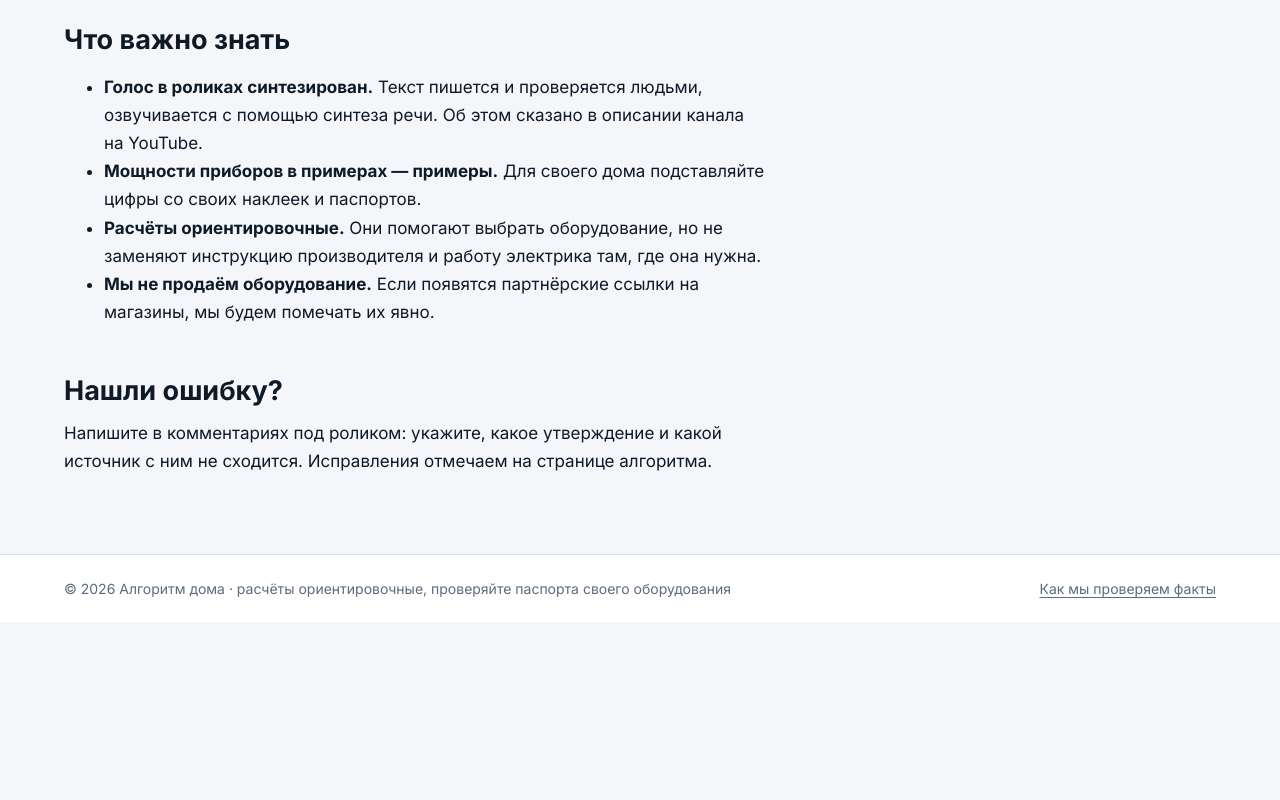
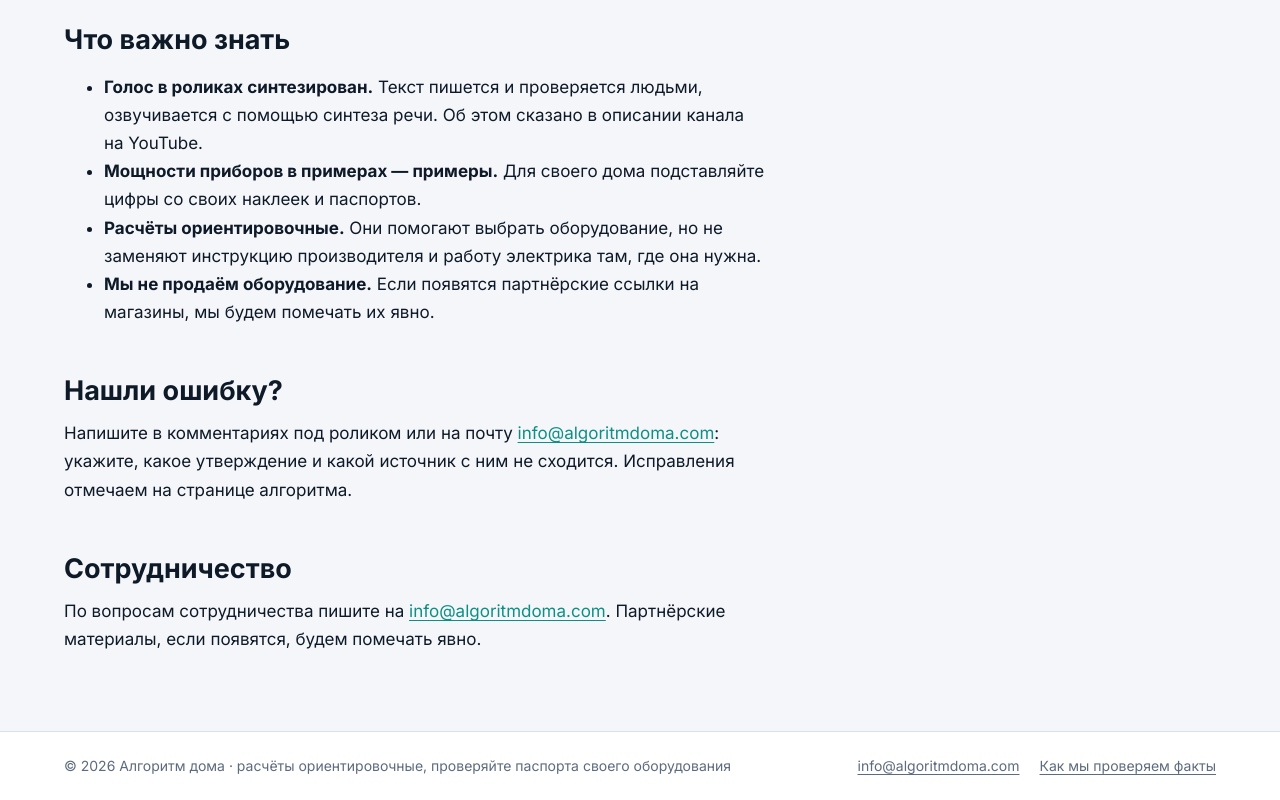
Before and after one commit to VladimirPavlenko207/algoritm-doma, a plain HTML site: page o-proekte/index.html in a window 1280 px wide. Shown: the part 705-1505 px from the top of the page. Before the commit the page ends 1327 px from the top, so only its background shows below. Drawn offline with Linux system fonts and the light colour scheme; a web font is replaced by a local one.

Commit message:
Add files via upload

```diff
--- a/o-proekte/index.html
+++ b/o-proekte/index.html
@@ -23,6 +23,9 @@
   </ul>
 
   <h2>Нашли ошибку?</h2>
-  <p>Напишите в комментариях под роликом: укажите, какое утверждение и какой источник с ним не сходится. Исправления отмечаем на странице алгоритма.</p>
+  <p>Напишите в комментариях под роликом или на почту <a class="mail" data-u="info" data-d="algoritmdoma.com" href="#">info<span aria-hidden="true"> [собака] </span>algoritmdoma.com</a>: укажите, какое утверждение и какой источник с ним не сходится. Исправления отмечаем на странице алгоритма.</p>
+
+  <h2>Сотрудничество</h2>
+  <p>По вопросам сотрудничества пишите на <a class="mail" data-u="info" data-d="algoritmdoma.com" href="#">info<span aria-hidden="true"> [собака] </span>algoritmdoma.com</a>. Партнёрские материалы, если появятся, будем помечать явно.</p>
 </div>
-</div></main><footer class="site-foot gutter"><div class="in"><span>© 2026 Алгоритм дома · расчёты ориентировочные, проверяйте паспорта своего оборудования</span><a href="../o-proekte/index.html">Как мы проверяем факты</a></div></footer></body></html>
+</div></main><footer class="site-foot gutter"><div class="in"><span>© 2026 Алгоритм дома · расчёты ориентировочные, проверяйте паспорта своего оборудования</span><span style="display:flex;flex-wrap:wrap;gap:6px 20px"><a class="mail" data-u="info" data-d="algoritmdoma.com" href="#">info<span aria-hidden="true"> [собака] </span>algoritmdoma.com</a><a href="../o-proekte/index.html">Как мы проверяем факты</a></span></div></footer><script>document.querySelectorAll('a.mail').forEach(function(a){var e=a.dataset.u+'@'+a.dataset.d;a.href='mailto:'+e;a.textContent=e});</script></body></html>
```
Also changed, not shown: 404.html (+1 -1 lines), algoritmy/index.html (+1 -1 lines), algoritmy/rezervnoe-pitanie/index.html (+1 -1 lines), algoritmy/stanciya-ili-komplekt/index.html (+1 -1 lines), index.html (+1 -1 lines), kalkulyatory/index.html (+1 -1 lines), kalkulyatory/stanciya-ili-komplekt/index.html (+1 -1 lines).
